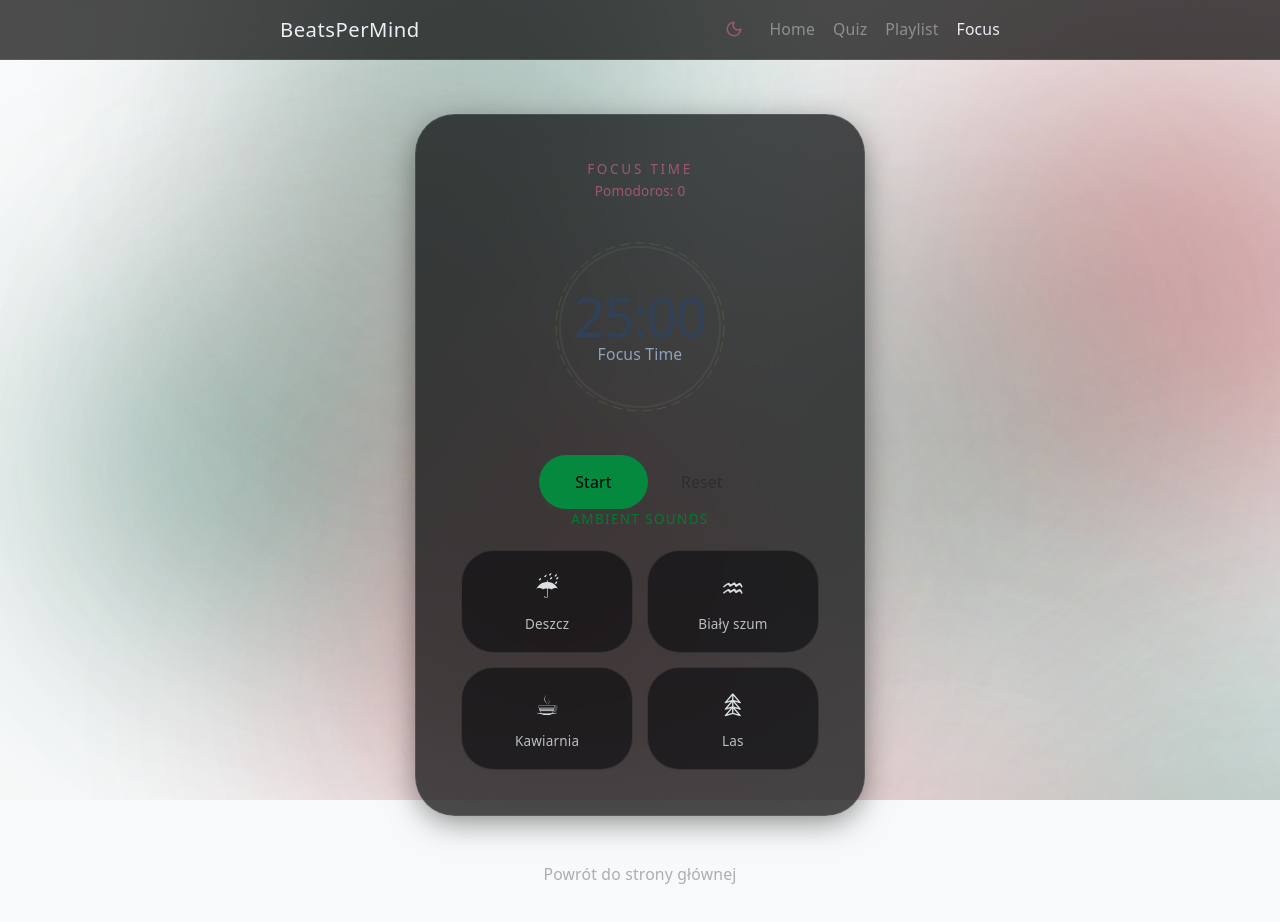
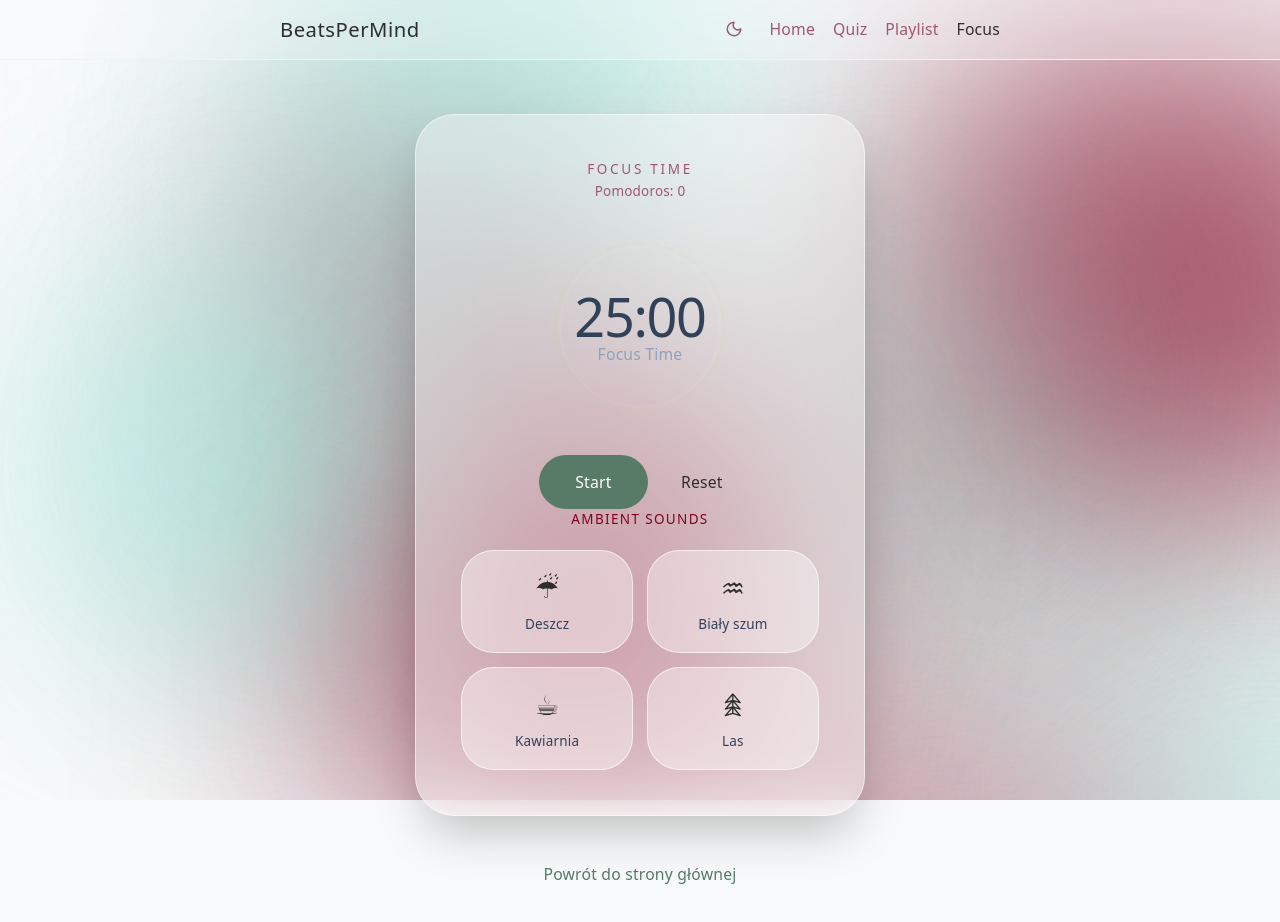
Before and after one commit to zaliczenieztsi/BeatsPerMind, a React app in the folder app/: page /focus in a window 1280 px wide. Shown: the top 922 px of the page. Built offline with nearby package versions, Linux system fonts and the light colour scheme; the HTML template or start-up script is replaced by a standard one.

Commit message:
dark mode

```diff
--- a/app/src/components/AmbientPlayer.jsx
+++ b/app/src/components/AmbientPlayer.jsx
@@ -17,11 +17,11 @@ export default function AmbientPlayer() {
   return (
     <div className="w-full space-y-5">
       <div className="text-center mb-5">
-        <p className="text-xs uppercase tracking-widest text-[oklch(0.5_0.15_150)] mb-2">
+        <p className="text-xs uppercase tracking-widest text-[#800020] dark:text-[oklch(0.5_0.15_150)] mb-2">
           Ambient Sounds
         </p>
         {currentSound && (
-          <p className="font-light text-lg text-[oklch(0.9_0.01_260)]">
+          <p className="font-light text-lg text-slate-700 dark:text-[oklch(0.9_0.01_260)]">
             {currentSound.icon} {currentSound.name}
           </p>
         )}
@@ -34,14 +34,14 @@ export default function AmbientPlayer() {
             className={`
               relative rounded-2xl transition-all duration-300
               ${currentSound?.id === sound.id
-                ? 'bg-[oklch(0.2_0.08_150/0.5)] shadow-lg border-2 border-[oklch(0.5_0.15_150/0.6)] ring-2 ring-[oklch(0.45_0.15_150/0.4)]'
-                : 'bg-[oklch(0.15_0.005_260/0.6)] hover:bg-[oklch(0.18_0.008_260/0.8)] hover:shadow-md border border-[oklch(1_0_0/10%)] hover:border-[oklch(0.45_0.1_150/0.3)]'
+                ? 'bg-white/60 shadow-lg border-2 border-emerald-300/60 ring-2 ring-emerald-200/50 dark:bg-[oklch(0.2_0.08_150/0.5)] dark:border-[oklch(0.5_0.15_150/0.6)] dark:ring-[oklch(0.45_0.15_150/0.4)] dark:shadow-[0_0_30px_rgba(129,178,154,0.3)]'
+                : 'bg-white/40 hover:bg-white/50 hover:shadow-md border border-white/60 hover:border-emerald-200/40 dark:bg-[oklch(0.15_0.005_260/0.6)] dark:hover:bg-[oklch(0.18_0.008_260/0.8)] dark:border-[oklch(1_0_0/10%)] dark:hover:border-[oklch(0.45_0.1_150/0.3)]'
               }
             `}
           >
             <Button
               variant="ghost"
-              className="w-full h-auto py-4 flex flex-col items-center gap-2 rounded-2xl transition-all duration-300 hover:scale-105 text-[oklch(0.9_0.01_260)]"
+              className="w-full h-auto py-4 flex flex-col items-center gap-2 rounded-2xl transition-all duration-300 hover:scale-105 dark:text-[oklch(0.9_0.01_260)]"
               onClick={() => {
                 if (currentSound?.id === sound.id) {
                   togglePlay()
@@ -51,7 +51,7 @@ export default function AmbientPlayer() {
               }}
             >
               <span className="text-2xl">{sound.icon}</span>
-              <span className="text-xs font-medium text-[oklch(0.8_0.01_260)]">{sound.name}</span>
+              <span className="text-xs font-medium text-slate-700 dark:text-[oklch(0.8_0.01_260)]">{sound.name}</span>
             </Button>
 
             {/* Active sound indicator - atmospheric glow */}
@@ -59,7 +59,7 @@ export default function AmbientPlayer() {
               <div
                 className="absolute inset-0 rounded-2xl pointer-events-none"
                 style={{
-                  boxShadow: 'inset 0 0 30px oklch(0.45 0.15 150 / 0.3), 0 0 40px oklch(0.45 0.15 150 / 0.2)',
+                  boxShadow: 'inset 0 0 20px rgba(16, 185, 129, 0.2), 0 0 20px rgba(16, 185, 129, 0.15)',
                   animation: 'breathe 3s ease-in-out infinite'
                 }}
               />
@@ -69,12 +69,12 @@ export default function AmbientPlayer() {
       </div>
 
       {currentSound && (
-        <div className="flex items-center gap-3 pt-4 border-t border-[oklch(1_0_0/12%)]">
+        <div className="flex items-center gap-3 pt-4 border-t border-emerald-200/30 dark:border-[oklch(1_0_0/12%)]">
           <Button
             variant="ghost"
             size="icon"
             onClick={togglePlay}
-            className="shrink-0 rounded-full w-10 h-10 transition-all duration-300 hover:scale-110 bg-[oklch(0.2_0.08_150/0.4)] hover:bg-[oklch(0.25_0.08_150/0.6)] text-[oklch(0.9_0.01_260)]"
+            className="shrink-0 rounded-full w-10 h-10 transition-all duration-300 hover:scale-110 bg-emerald-100/50 hover:bg-emerald-100 dark:bg-[oklch(0.2_0.08_150/0.4)] dark:hover:bg-[oklch(0.25_0.08_150/0.6)] dark:text-[oklch(0.9_0.01_260)]"
           >
             {isPlaying ? '❚❚' : '▶'}
           </Button>
@@ -97,7 +97,7 @@ export default function AmbientPlayer() {
             variant="ghost"
             size="sm"
             onClick={stopSound}
-            className="shrink-0 text-xs rounded-xl transition-all duration-300 hover:bg-[oklch(0.577_0.2_25/0.2)] text-[oklch(0.65_0.2_25)] hover:text-[oklch(0.7_0.2_25)]"
+            className="shrink-0 text-xs rounded-xl transition-all duration-300 hover:bg-red-50 text-red-600 hover:text-red-700 dark:hover:bg-[oklch(0.577_0.2_25/0.2)] dark:text-[oklch(0.65_0.2_25)] dark:hover:text-[oklch(0.7_0.2_25)]"
           >
             Stop
           </Button>
--- a/app/src/components/FocusMode.jsx
+++ b/app/src/components/FocusMode.jsx
@@ -12,23 +12,23 @@ const circles = Array.from({ length: 15 }, (_, i) => {
   // Define 4 zones covering entire screen
   let baseTop, baseLeft
 
-  if (i < 4) { // Zone 1: top-left quadrant (0-50% top, 0-50% left)
-    baseTop = Math.random() * 45 + 5   // 5-50%
-    baseLeft = Math.random() * 45 + 5  // 5-50%
-  } else if (i < 8) { // Zone 2: top-right quadrant (0-50% top, 50-100% left)
-    baseTop = Math.random() * 45 + 5   // 5-50%
-    baseLeft = Math.random() * 45 + 50 // 50-95%
-  } else if (i < 11) { // Zone 3: bottom-left quadrant (50-100% top, 0-50% left)
-    baseTop = Math.random() * 45 + 50  // 50-95%
-    baseLeft = Math.random() * 45 + 5 // 5-50%
-  } else { // Zone 4: bottom-right quadrant (50-100% top, 50-100% left)
-    baseTop = Math.random() * 45 + 50  // 50-95%
-    baseLeft = Math.random() * 45 + 50 // 50-95%
+  if (i < 4) {
+    baseTop = Math.random() * 45 + 5
+    baseLeft = Math.random() * 45 + 5
+  } else if (i < 8) {
+    baseTop = Math.random() * 45 + 5
+    baseLeft = Math.random() * 45 + 50
+  } else if (i < 11) {
+    baseTop = Math.random() * 45 + 50
+    baseLeft = Math.random() * 45 + 5
+  } else {
+    baseTop = Math.random() * 45 + 50
+    baseLeft = Math.random() * 45 + 50
   }
 
-   const size = Math.floor(Math.random() * 200) + 300 // 300-500px
-   const delay = (Math.random() * 10).toFixed(1) // 0-10s
-   const opacity = (Math.random() * 0.35 + 0.25).toFixed(2) // 0.25-0.6 (more subtle)
+  const size = Math.floor(Math.random() * 200) + 300
+  const delay = (Math.random() * 10).toFixed(1)
+  const opacity = (Math.random() * 0.4 + 0.3).toFixed(2) // 0.3-0.7
 
   return {
     id: i,
@@ -37,7 +37,7 @@ const circles = Array.from({ length: 15 }, (_, i) => {
     left: `${baseLeft.toFixed(1)}%`,
     delay,
     opacity,
-     colorClass: isMaroon ? 'bg-[oklch(0.45_0.15_25/0.6)]' : 'bg-[oklch(0.45_0.1_170/0.6)]',
+    colorClass: isMaroon ? 'bg-[#800020]' : 'bg-[#99f6e4]',
     blurClass: 'blur-[120px]'
   }
 })
@@ -80,13 +80,13 @@ export default function FocusMode() {
          ))}
        </div>
        <div className="max-w-md mx-auto px-6 py-12 space-y-8 relative z-10">
-         <div className="bg-[oklch(0.12_0.008_260/0.7)] backdrop-blur-2xl rounded-3xl p-10 border border-[oklch(1_0_0/10%)] shadow-[0_8px_32px_-4px_rgba(0,0,0,0.5),0_0_0_1px_oklch(1_0_0/6%)] relative z-10 focus-container">
+         <div className="bg-white/40 backdrop-blur-xl rounded-3xl p-10 border border-white/50 shadow-2xl relative z-10 dark:focus-container">
            <Timer />
            <AmbientPlayer />
          </div>
          <div className="text-center animate-fade-in-up stagger-2">
            <Link to="/">
-             <Button variant="link" className="text-sm transition-all duration-300 hover:opacity-70 text-[oklch(0.75_0.01_260)]">
+             <Button variant="link" className="text-sm transition-all duration-300 hover:opacity-70 dark:text-[oklch(0.75_0.01_260)]">
                Powrót do strony głównej
              </Button>
            </Link>
--- a/app/src/components/Landing.jsx
+++ b/app/src/components/Landing.jsx
@@ -4,7 +4,7 @@ import LearnMore from './LearnMore'
 export default function Landing() {
    return (
      <div className="min-h-[calc(100vh-100px)] flex flex-col items-center justify-center px-4">
-       <div className="text-center space-y-7 p-14 rounded-3xl bg-background/60 backdrop-blur-xl border border-border/50 shadow-[0_20px_60px_-15px_rgba(0,0,0,0.4),0_0_0_1px_oklch(1_0_0/5%)] animate-scale-in card-depth-2">
+       <div className="text-center space-y-7 p-14 rounded-3xl bg-background/50 backdrop-blur-md border border-border shadow-[0_20px_60px_-15px_rgba(0,0,0,0.1)] animate-scale-in dark:card-depth-2 dark:backdrop-blur-xl">
          <h1 className="text-6xl font-extralight tracking-wider text-foreground/90 animate-fade-in-up">
            BeatsPerMind
          </h1>
@@ -14,7 +14,7 @@ export default function Landing() {
          </p>
          <Link
            to="/quiz"
-           className="mt-10 inline-flex items-center justify-center px-11 py-4 rounded-2xl bg-[oklch(0.55_0.05_160)] text-white font-medium text-lg transition-all duration-300 hover:scale-105 hover:shadow-[0_15px_40px_-10px_rgba(129,178,154,0.5),0_0_30px_rgba(129,178,154,0.2)] active:scale-95 relative overflow-hidden group btn-glow"
+           className="mt-10 inline-flex items-center justify-center px-11 py-4 rounded-2xl bg-[oklch(0.55_0.05_160)] text-white font-medium text-lg transition-all duration-300 hover:scale-105 hover:shadow-[0_15px_40px_-10px_rgba(129,178,154,0.5)] dark:hover:shadow-[0_15px_40px_-10px_rgba(129,178,154,0.5),0_0_30px_rgba(129,178,154,0.2)] active:scale-95 relative overflow-hidden group dark:btn-glow"
          >
            <span className="relative z-10">Rozpocznij quiz</span>
            <div className="absolute inset-0 bg-white/20 translate-y-full group-hover:translate-y-0 transition-transform duration-300" />
--- a/app/src/components/Navigation.jsx
+++ b/app/src/components/Navigation.jsx
@@ -3,9 +3,9 @@ import ThemeToggle from './ThemeToggle'
 
 export default function Navigation() {
   return (
-    <header className="border-b border-[oklch(1_0_0/10%)] bg-[oklch(0.1_0.005_260/0.7)] backdrop-blur-xl sticky top-0 z-50">
+    <header className="border-b border-border bg-background/30 backdrop-blur-sm sticky top-0 z-50 dark:border-[oklch(1_0_0/10%)] dark:bg-[oklch(0.1_0.005_260/0.7)] dark:backdrop-blur-xl">
       <div className="max-w-2xl mx-auto px-4 py-2.5 flex items-center justify-between">
-        <NavLink to="/" className="font-light text-lg tracking-wide text-[oklch(0.95_0.01_260)]">
+        <NavLink to="/" className="font-light text-lg tracking-wide dark:text-[oklch(0.95_0.01_260)]">
           BeatsPerMind
         </NavLink>
         <div className="flex items-center gap-4">
@@ -14,7 +14,7 @@ export default function Navigation() {
             <NavLink
               to="/"
               className={({ isActive }) =>
-                `text-sm transition-all duration-300 hover:opacity-70 ${isActive ? 'font-medium text-[oklch(0.95_0.01_260)]' : 'font-normal text-[oklch(0.65_0.01_260)]'}`
+                `text-sm transition-all duration-300 hover:opacity-70 ${isActive ? 'font-medium dark:text-[oklch(0.95_0.01_260)]' : 'font-normal text-muted-foreground dark:text-[oklch(0.65_0.01_260)]'}`
               }
             >
               Home
@@ -22,7 +22,7 @@ export default function Navigation() {
             <NavLink
               to="/quiz"
               className={({ isActive }) =>
-                `text-sm transition-all duration-300 hover:opacity-70 ${isActive ? 'font-medium text-[oklch(0.95_0.01_260)]' : 'font-normal text-[oklch(0.65_0.01_260)]'}`
+                `text-sm transition-all duration-300 hover:opacity-70 ${isActive ? 'font-medium dark:text-[oklch(0.95_0.01_260)]' : 'font-normal text-muted-foreground dark:text-[oklch(0.65_0.01_260)]'}`
               }
             >
               Quiz
@@ -30,7 +30,7 @@ export default function Navigation() {
             <NavLink
               to="/playlist"
               className={({ isActive }) =>
-                `text-sm transition-all duration-300 hover:opacity-70 ${isActive ? 'font-medium text-[oklch(0.95_0.01_260)]' : 'font-normal text-[oklch(0.65_0.01_260)]'}`
+                `text-sm transition-all duration-300 hover:opacity-70 ${isActive ? 'font-medium dark:text-[oklch(0.95_0.01_260)]' : 'font-normal text-muted-foreground dark:text-[oklch(0.65_0.01_260)]'}`
               }
             >
               Playlist
@@ -38,7 +38,7 @@ export default function Navigation() {
             <NavLink
               to="/focus"
               className={({ isActive }) =>
-                `text-sm transition-all duration-300 hover:opacity-70 ${isActive ? 'font-medium text-[oklch(0.95_0.01_260)]' : 'font-normal text-[oklch(0.65_0.01_260)]'}`
+                `text-sm transition-all duration-300 hover:opacity-70 ${isActive ? 'font-medium dark:text-[oklch(0.95_0.01_260)]' : 'font-normal text-muted-foreground dark:text-[oklch(0.65_0.01_260)]'}`
               }
             >
               Focus
--- a/app/src/data/playlists.json
+++ b/app/src/data/playlists.json
@@ -29,7 +29,7 @@
       "name": "Classical Study",
       "bpm": "80-100",
       "youtubePlaylistId": "PLuDOkiQzZ1EN_ICnCrZSEdCwxpurZJIDy",
-      "spotifyUrl": "https://open.spotify.com/playlist/37i9dQZF1DWWEcDBSBrO3q",
+      "spotifyUrl": "https://open.spotify.com/playlist/1lcqTfDAVGce8qQlbriD5q?si=iDTArafJQOCG61AGWFkp_g",
       "tags": {
         "activity": ["nauka"],
         "energy": ["low", "medium"],
@@ -40,8 +40,8 @@
       "id": "workout-hype",
       "name": "Workout Hype",
       "bpm": "140-160",
-      "youtubePlaylistId": "PLRk4U5zCk6De0H4FpU5r4V2q3w1x8y9z",
-      "spotifyUrl": "https://open.spotify.com/playlist/37i9dQZF1DX76Wlfdnj7AP",
+      "youtubePlaylistId": "PLuDOkiQzZ1EPhDgl2YswRK15Zl1TfU6Wm",
+      "spotifyUrl": "https://open.spotify.com/playlist/4nyjV2tOhOenhZ2iWYaiaF?si=KJSoU8Y0QtKGYe1c6IiHjg",
       "tags": {
         "activity": ["trening"],
         "energy": ["high"],
--- a/app/src/lib/button-variants.js
+++ b/app/src/lib/button-variants.js
@@ -5,16 +5,16 @@ export const buttonVariants = cva(
   {
     variants: {
       variant: {
-        default: "bg-[oklch(0.55_0.15_150)] text-[oklch(0.08_0.01_260)] hover:bg-[oklch(0.58_0.15_150)] hover:scale-[1.02] hover:shadow-[0_8px_20px_-5px_oklch(0.55_0.15_150/0.4),0_0_30px_oklch(0.55_0.15_150/0.15)]",
+        default: "bg-[oklch(0.55_0.05_160)] text-white hover:bg-[oklch(0.5_0.06_160)] hover:scale-[1.02] hover:shadow-[0_8px_20px_-5px_rgba(129,178,154,0.4)] dark:bg-[oklch(0.55_0.15_150)] dark:text-[oklch(0.08_0.01_260)] dark:hover:bg-[oklch(0.58_0.15_150)] dark:hover:shadow-[0_8px_20px_-5px_oklch(0.55_0.15_150/0.4),0_0_30px_oklch(0.55_0.15_150/0.15)]",
         outline:
-          "border-[oklch(1_0_0/12%)] bg-[oklch(0.15_0.005_260/0.5)] text-[oklch(0.9_0.01_260)] hover:bg-[oklch(0.18_0.008_260/0.7)] hover:border-[oklch(0.5_0.15_150/0.4)] dark:border-[oklch(1_0_0/12%)] dark:bg-[oklch(0.15_0.005_260/0.5)] dark:hover:bg-[oklch(0.18_0.008_260/0.7)]",
+          "border-border/50 bg-white/50 hover:bg-white/80 hover:border-border dark:border-[oklch(1_0_0/12%)] dark:bg-[oklch(0.15_0.005_260/0.5)] dark:hover:bg-[oklch(0.18_0.008_260/0.7)] dark:hover:border-[oklch(0.5_0.15_150/0.4)]",
         secondary:
-          "bg-[oklch(0.18_0.008_260)] text-[oklch(0.9_0.01_260)] hover:bg-[oklch(0.22_0.008_260)] border border-[oklch(1_0_0/10%)]",
+          "bg-secondary/70 text-secondary-foreground hover:bg-secondary/90 dark:bg-[oklch(0.18_0.008_260)] dark:text-[oklch(0.9_0.01_260)] dark:hover:bg-[oklch(0.22_0.008_260)] dark:border dark:border-[oklch(1_0_0/10%)]",
         ghost:
-          "hover:bg-[oklch(0.18_0.008_260/0.8)] hover:text-[oklch(0.95_0.01_260)] dark:hover:bg-[oklch(0.2_0.08_150/0.15)]",
+          "hover:bg-secondary/50 hover:text-foreground dark:hover:bg-[oklch(0.18_0.008_260/0.8)] dark:hover:text-[oklch(0.95_0.01_260)]",
         destructive:
-          "bg-[oklch(0.577_0.2_25/0.15)] text-[oklch(0.65_0.2_25)] hover:bg-[oklch(0.577_0.2_25/0.25)] hover:text-[oklch(0.7_0.2_25)] focus-visible:border-[oklch(0.65_0.2_25/0.4)] focus-visible:ring-[oklch(0.65_0.2_25/0.2)] dark:bg-[oklch(0.65_0.2_25/0.25)] dark:hover:bg-[oklch(0.65_0.2_25/0.35)] dark:focus-visible:ring-[oklch(0.65_0.2_25/0.4)]",
-        link: "text-[oklch(0.55_0.15_150)] underline-offset-4 hover:underline hover:text-[oklch(0.58_0.15_150)]",
+          "bg-destructive/10 text-destructive hover:bg-destructive/20 focus-visible:border-destructive/40 focus-visible:ring-destructive/20 dark:bg-[oklch(0.577_0.2_25/0.15)] dark:text-[oklch(0.65_0.2_25)] dark:hover:bg-[oklch(0.577_0.2_25/0.25)] dark:hover:text-[oklch(0.7_0.2_25)] dark:focus-visible:border-[oklch(0.65_0.2_25/0.4)] dark:focus-visible:ring-[oklch(0.65_0.2_25/0.2)]",
+        link: "text-[oklch(0.55_0.05_160)] underline-offset-4 hover:underline dark:text-[oklch(0.55_0.15_150)] dark:hover:text-[oklch(0.58_0.15_150)]",
       },
       size: {
         default:
```
Also changed, not shown: app/src/components/LearnMore.jsx (+10 -10 lines), app/src/components/PlaylistView.jsx (+10 -10 lines), app/src/components/Quiz.jsx (+10 -10 lines), 1 other file (tests, documents, lock files or other folders). Lines whose indentation alone changed are shown as unchanged.
